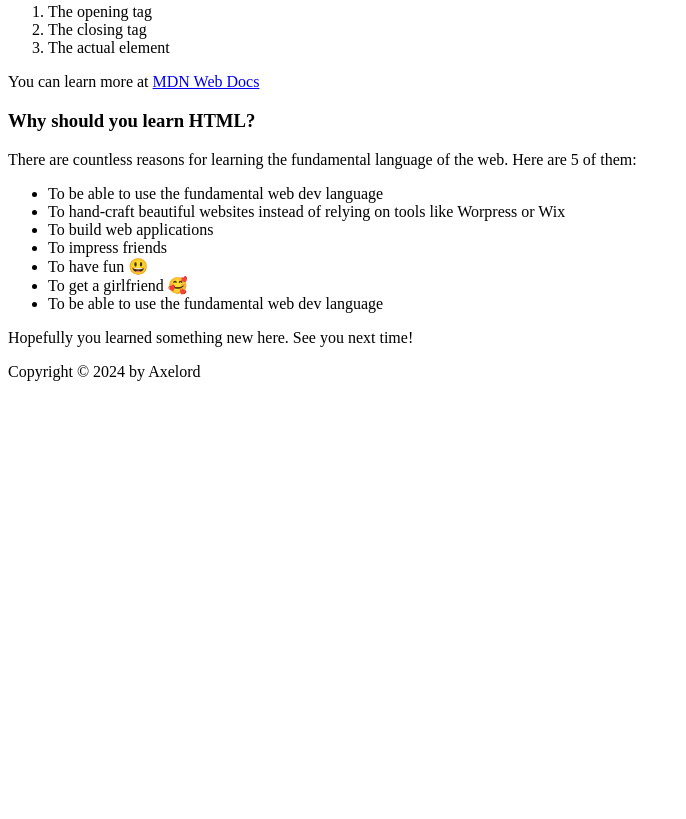
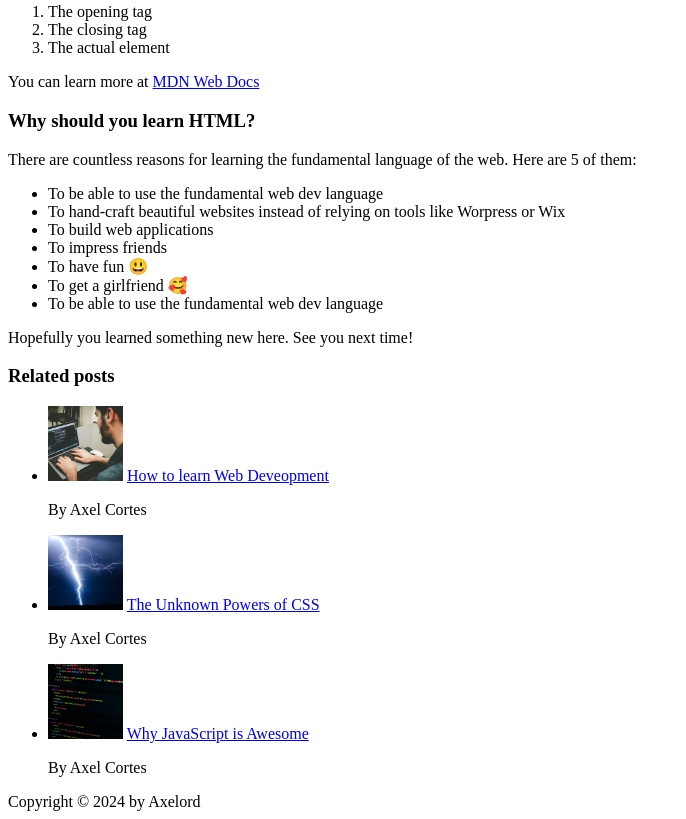
Before and after one commit to Axelord-CC/02-HTML-Fundamentals, a plain HTML site: page index.html in a window 1280 px wide. Shown: the part 740-1559 px from the top of the page, without its empty margins (0-686 px from the left). Before the commit the page ends 1129 px from the top, so only its background shows below. Drawn offline with Linux system fonts and the light colour scheme.

Commit message:
Se añadio el aside y se colocaron las imagenes

```diff
--- a/index.html
+++ b/index.html
@@ -21,11 +21,11 @@
             <header>
                 <h2>The Basic Language of the Web: HTML</h2>
 
-                <img src="laura-jones.jpg" alt="A beautiful woman" width="50px">
+                <img src="./img/laura-jones.jpg" alt="A beautiful woman" width="50px">
 
                 <p>Posted by <strong>Laura Jones</strong> on Monday, June 21st 2027</p>
 
-                <img src="post-img.jpg" alt="A image that show some HTML code lines on screen" width="600px"/>
+                <img src="./img/post-img.jpg" alt="A image that show some HTML code lines on screen" width="600px"/>
             </header>
 
             <p>All modern websites and web applications are built using three <em>fundamental</em> technologies: HTML, CSS and JavaScript. These are the languages of the web.</p>
@@ -64,6 +64,28 @@
             <p>Hopefully you learned something new here. See you next time!</p>
         </article>
 
+        <aside>
+            <h3>Related posts</h3>
+
+            <ul>
+                <li>
+                    <img src="img/related-1.jpg" alt="image_01" width="75px">
+                    <a href="#">How to learn Web Deveopment</a>
+                    <p>By Axel Cortes</p>
+                </li>
+                <li>
+                    <img src="img/related-2.jpg" alt="image_02" width="75px">
+                    <a href="#">The Unknown Powers of CSS</a>
+                    <p>By Axel Cortes</p>
+                </li>
+                <li>
+                    <img src="img/related-3.jpg" alt="image_03" width="75px">
+                    <a href="#">Why JavaScript is Awesome</a>
+                    <p>By Axel Cortes</p>
+                </li>
+            </ul>
+        </aside>
+
         <footer>
             Copyright &copy; 2024 by Axelord
         </footer>
```
Also changed, not shown: img/challenges.jpg (renamed from challenges.jpg), img/laura-jones.jpg (renamed from laura-jones.jpg), img/post-img.jpg (renamed from post-img.jpg), img/related-1.jpg (renamed from related-1.jpg), img/related-2.jpg (renamed from related-2.jpg), img/related-3.jpg (renamed from related-3.jpg).
